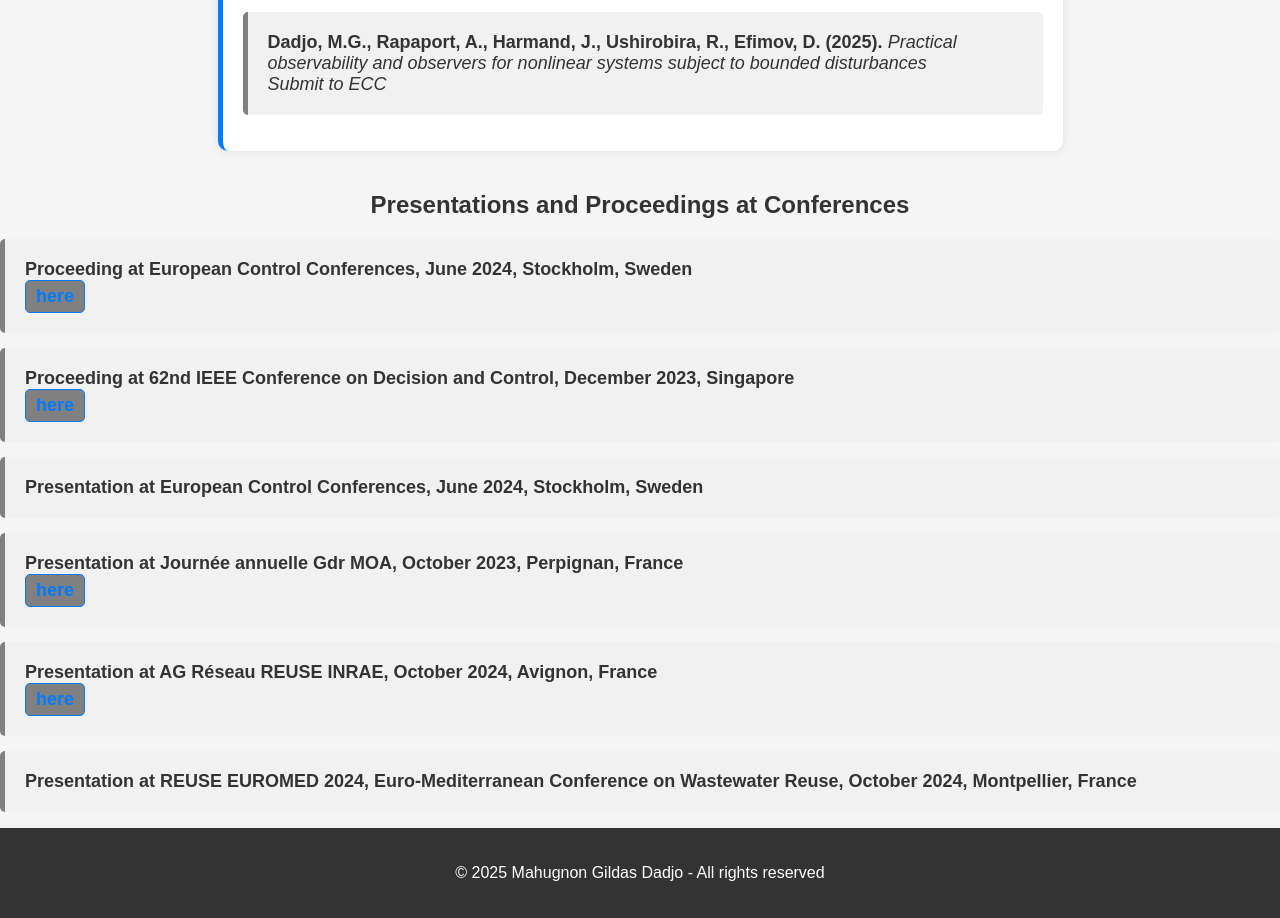
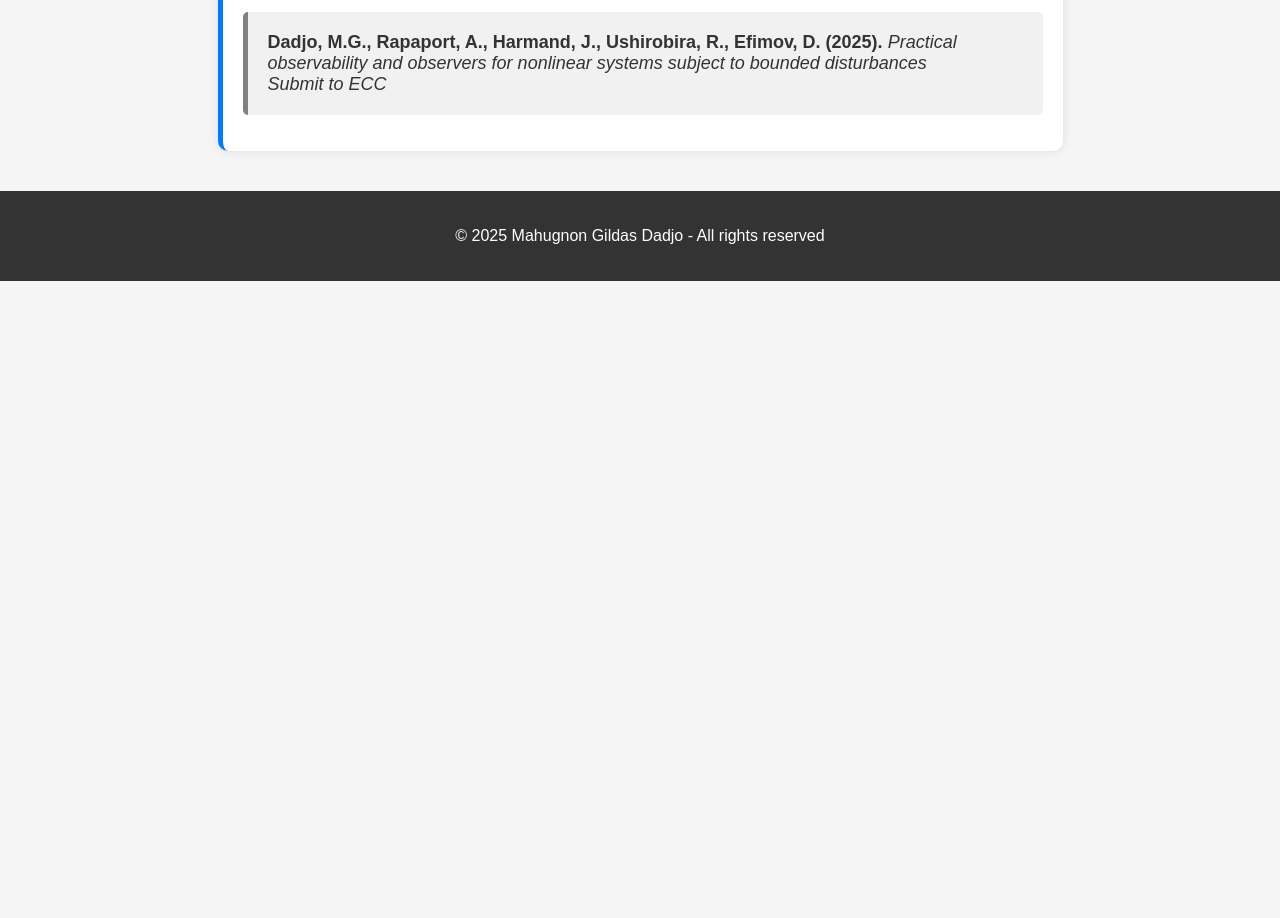
Before and after one commit to Dadjo-mahugnon-gildas/site-web, a plain HTML site: page publications.html in a window 1280 px wide. Shown: the part 768-1686 px from the top of the page. After the commit the page ends 1049 px from the top, so only its background shows below. Drawn offline with Linux system fonts and the light colour scheme.

Commit message:
Mise à jour de la page Publications

```diff
--- a/publications.html
+++ b/publications.html
@@ -56,33 +56,7 @@
         </ul>
     </section>
 
-    <section class="presentations">
-        <h2>Presentations and Proceedings at Conferences</h2>
-        <ul>
-            <li>
-                <strong>Proceeding at European Control Conferences, June 2024, Stockholm, Sweden</strong><br>
-                <a href="link_to_proceeding" target="_blank" class="btn">here</a>
-            </li>
-            <li>
-                <strong>Proceeding at 62nd IEEE Conference on Decision and Control, December 2023, Singapore</strong><br>
-                <a href="link_to_proceeding" target="_blank" class="btn">here</a>
-            </li>
-            <li>
-                <strong>Presentation at European Control Conferences, June 2024, Stockholm, Sweden</strong>
-            </li>
-            <li>
-                <strong>Presentation at Journée annuelle Gdr MOA, October 2023, Perpignan, France</strong><br>
-                <a href="link_to_presentation" target="_blank" class="btn">here</a>
-            </li>
-            <li>
-                <strong>Presentation at AG Réseau REUSE INRAE, October 2024, Avignon, France</strong><br>
-                <a href="link_to_presentation" target="_blank" class="btn">here</a>
-            </li>
-            <li>
-                <strong>Presentation at REUSE EUROMED 2024, Euro-Mediterranean Conference on Wastewater Reuse, October 2024, Montpellier, France</strong>
-            </li>
-        </ul>
-    </section>
+
 
     <footer>
         <p>&copy; 2025 Mahugnon Gildas Dadjo - All rights reserved</p>
```
